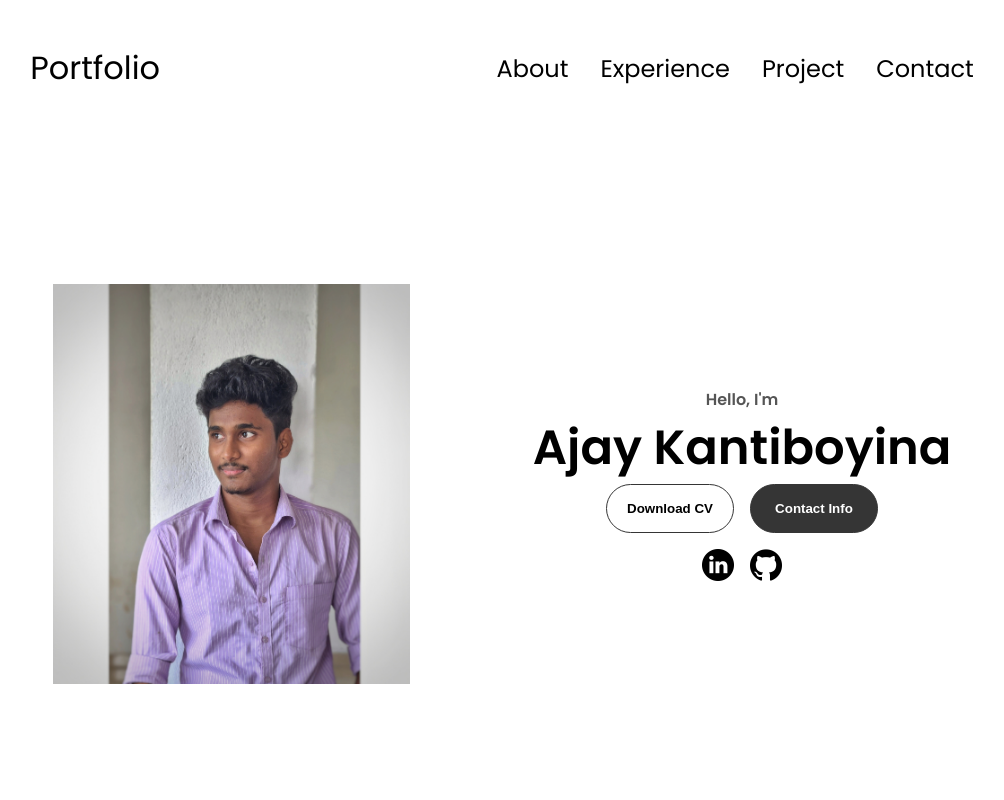
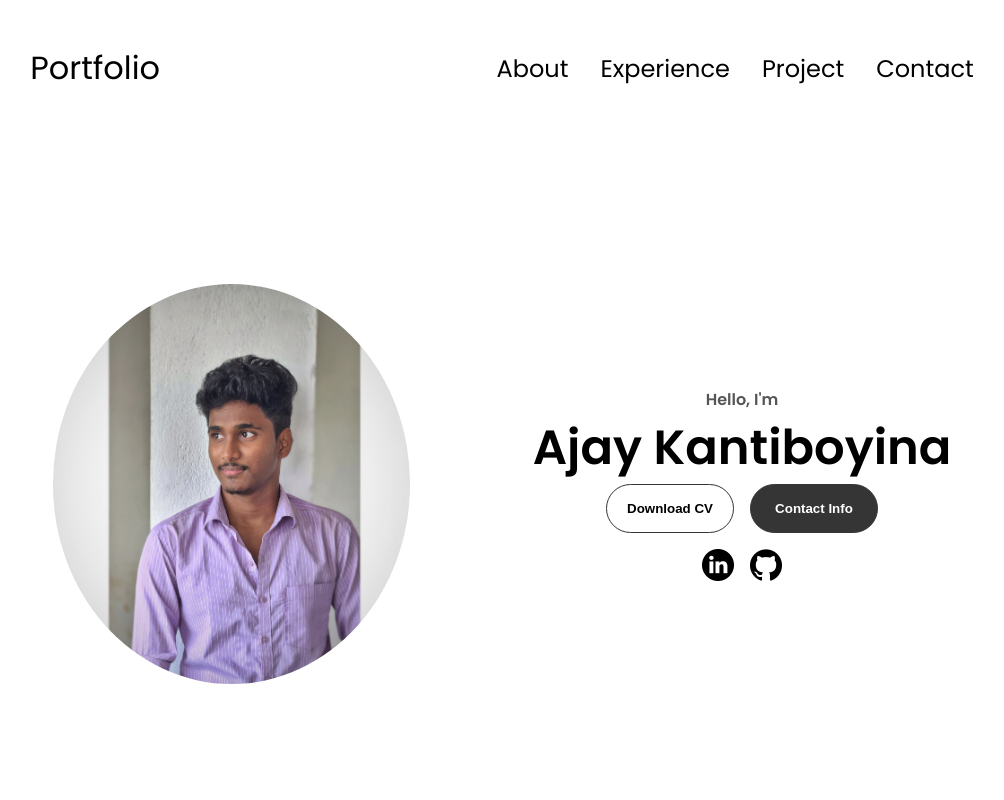
Before and after one commit to KantiboyinaAjay/portfolio, a React (Create React App) app: page / in a window 1280 px wide. Shown: the top 800 px of the page, without its empty margins (138-1142 px from the left). Built offline with nearby package versions, Linux system fonts and the light colour scheme.

Commit message:
update profilr

```diff
--- a/src/Component/About.js
+++ b/src/Component/About.js
@@ -14,7 +14,7 @@ const About = () => {
     <>
       <section id="profile">
         <div className="section__pic-container">
-          <img src={profile} alt="Ajay Kantiboyina profile picture" />
+          <img src={profile} alt="Ajay Kantiboyina profile picture" style={{ borderRadius: "50%" }}/>
         </div>
         <div className="section__text">
           <p className="section__text__p1">Hello, I'm</p>
```
